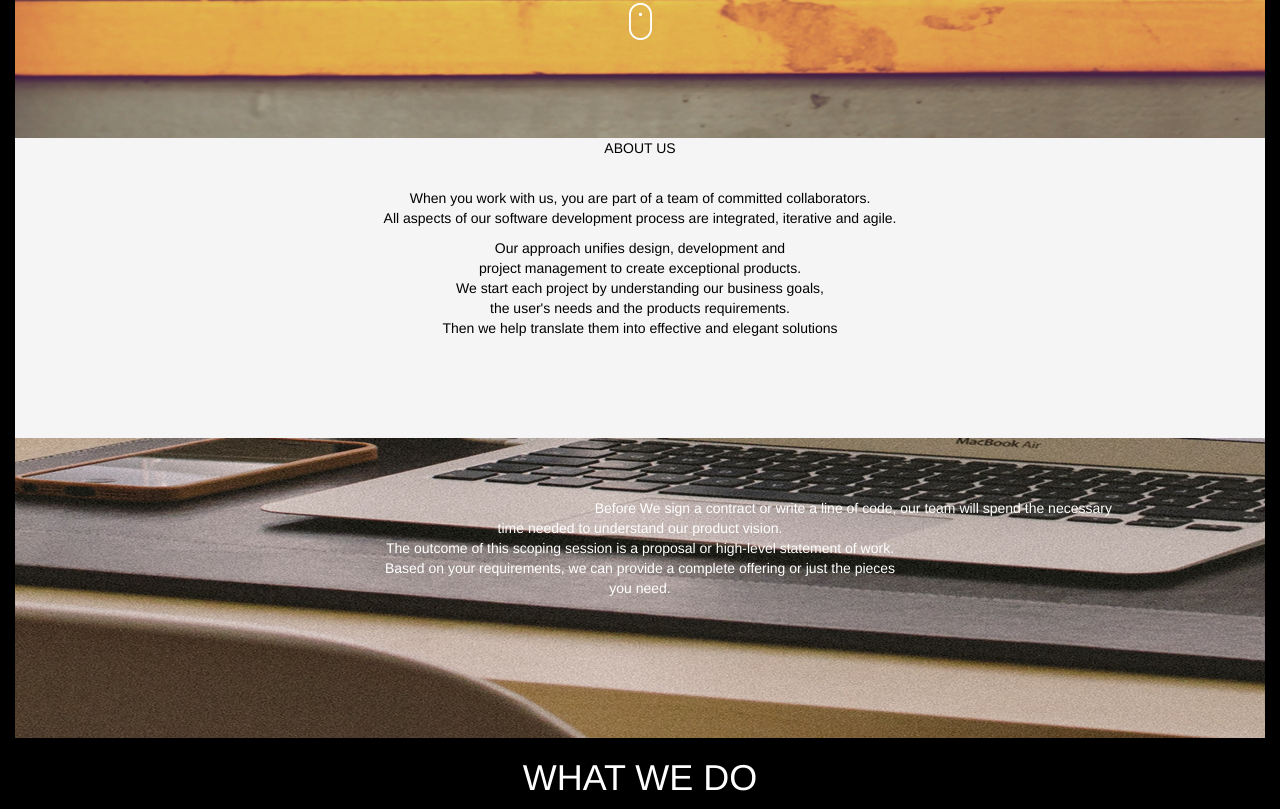
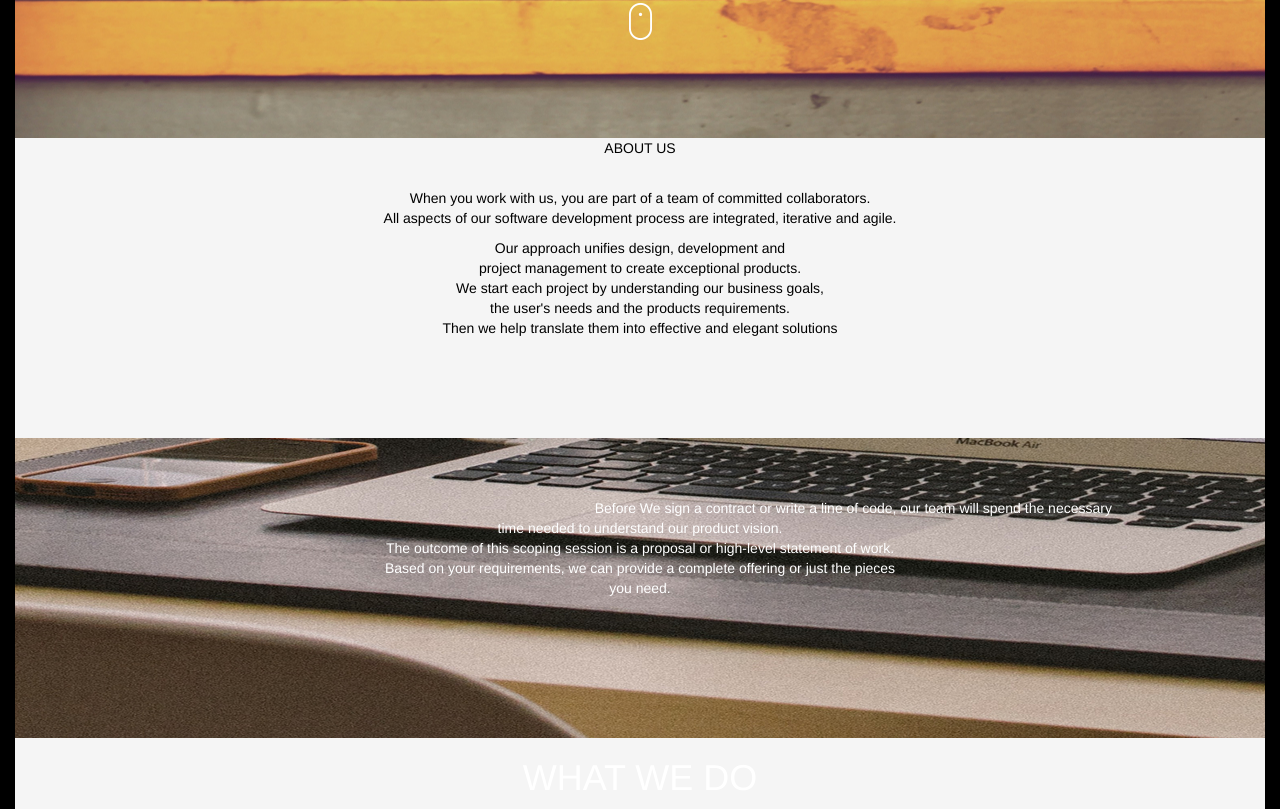
Before and after one commit to wairimu19/delani_studio_site, a plain HTML site: page index.html in a window 1280 px wide. Shown: the part 509-1318 px from the top of the page. Drawn offline with nearby package versions, Linux system fonts and the light colour scheme.

Commit message:
new row added

```diff
--- a/css/style.css
+++ b/css/style.css
@@ -52,3 +52,7 @@ body{
     color: white;
     font-weight: 200;
 }
+.section4{
+    background: whitesmoke;
+    height:auto;
+}
--- a/index.html
+++ b/index.html
@@ -59,6 +59,10 @@
                     </div>
                     <div class="col-md-4"></div>
                 </div>
+                <div class="row">
+                    <div class="col-md-4"></div>
+                    <div class="col-md-4"></div>
+                </div>
             </div>
       </div>
 
```
